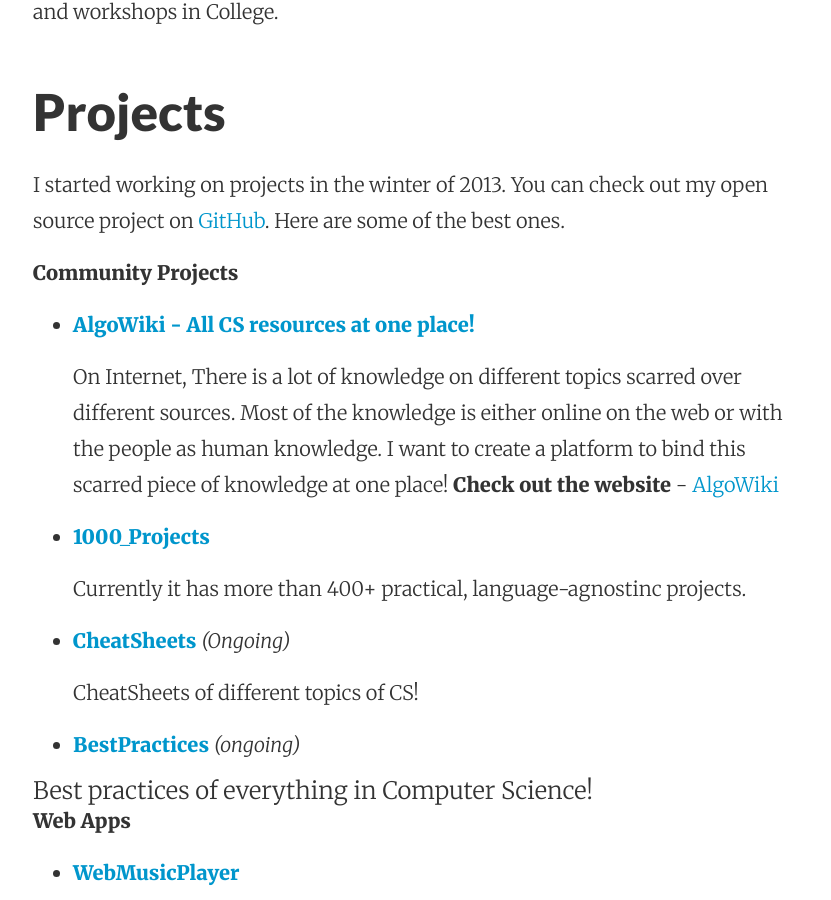
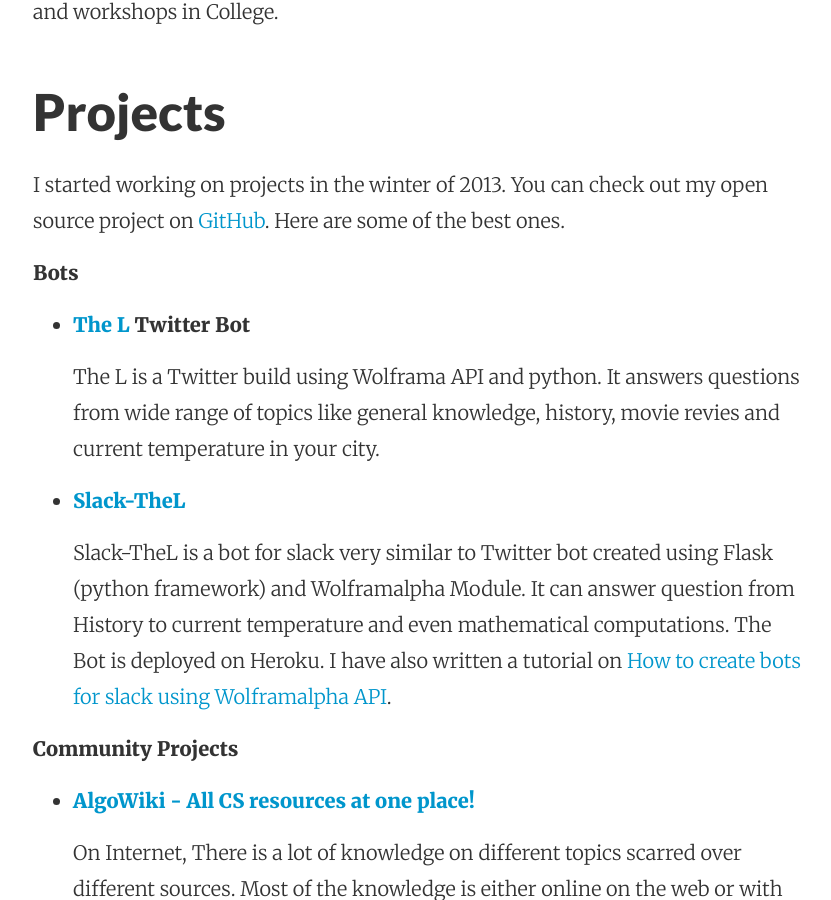
Before and after one commit to nish-d/vicky002.github.io, a Jekyll site: the page built from about.md, in a window 1280 px wide and 900 px high, scrolled down 1253 px. Shown: the whole window, without its empty margins (223-1054 px from the left). Built offline with Jekyll 4.4.1, drawn with Linux system fonts in a browser that asks for light colours; nearby versions of some CDN libraries; some web fonts are replaced; Markdown is read by kramdown in place of the engine named in the settings.

Commit message:
added new projects :smile:

```diff
--- a/about.md
+++ b/about.md
@@ -36,6 +36,15 @@
 ## Projects
 
 I started working on projects in the winter of 2013. You can check out my open source project on [GitHub](www.github.com/vicky002). Here are some of the best ones.
+
+**Bots**
+ - **[The L](https://twitter.com/The_L__) Twitter Bot**
+
+    The L is a Twitter build using Wolframa API and python. It answers questions from wide range of topics like general knowledge, history, movie revies and current temperature in your city.
+
+ - **[Slack-TheL](https://github.com/vicky002/slack-TheL)**
+
+    Slack-TheL is a bot for slack very similar to Twitter bot created using Flask (python framework) and Wolframalpha Module. It can answer question from History to current temperature and even mathematical computations. The Bot is deployed on Heroku. I have also written a tutorial on [How to create bots for slack using Wolframalpha API](http://eulercoder.me/posts/How-to-create-Slack-Bot-using-wolframalpha-API).
 
 **Community Projects**
 
```
